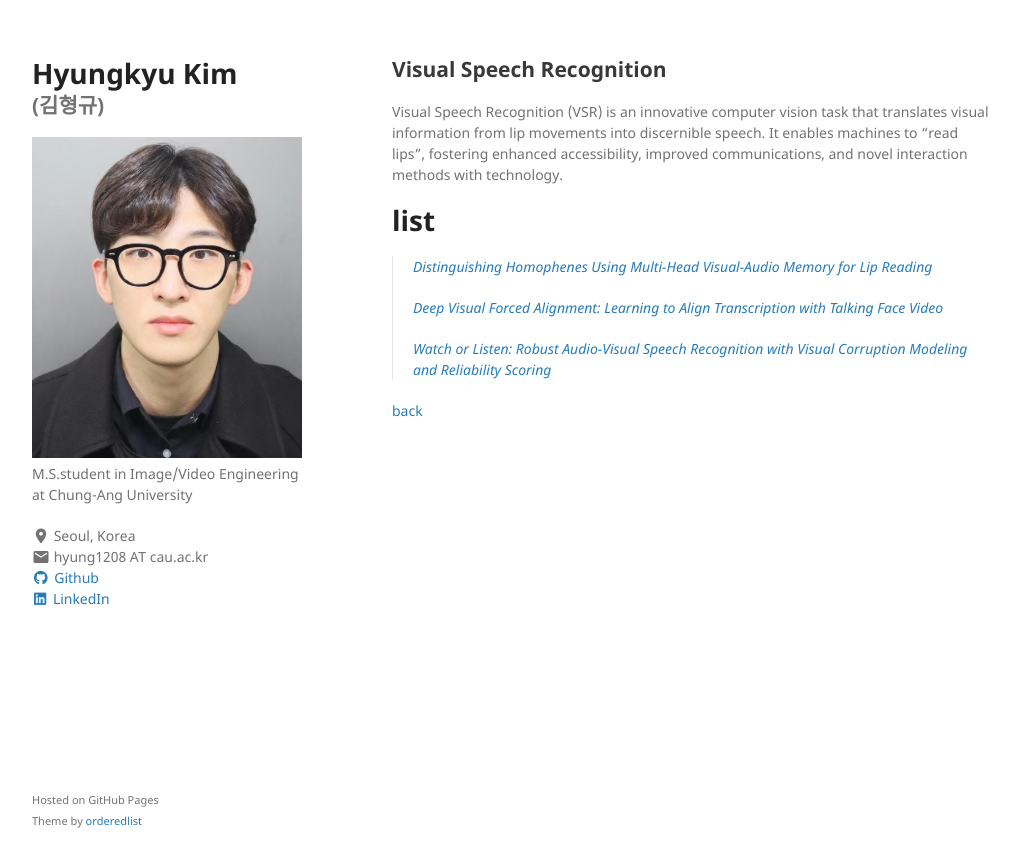
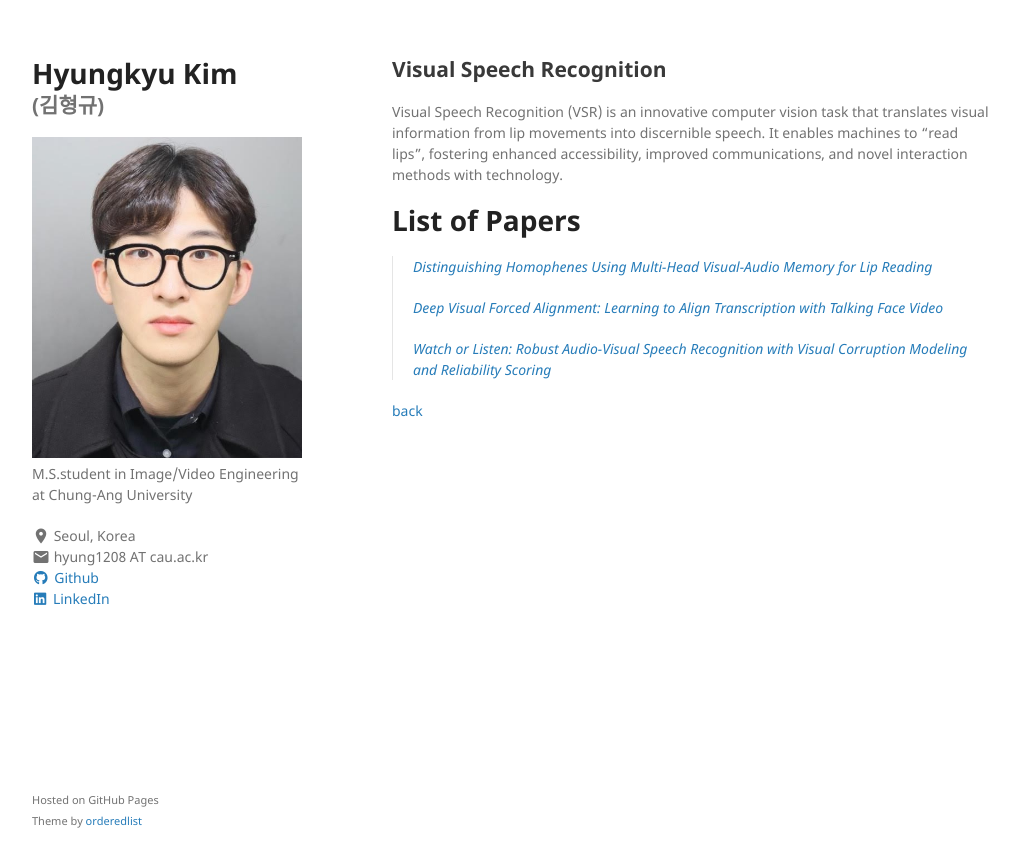
Before and after one commit to kimhyungkyu-1208/HYUNG-KYU-KIM, a Jekyll site: the page built from another_pages/Visual_Speech_Recognition.md, in a window 1280 px wide. Shown: the top 867 px of the page, without its empty margins (128-1147 px from the left). Built offline with Jekyll 4.4.1, drawn with Linux system fonts in a browser that asks for light colours; a style sheet for code colours, icons or effects is not loaded; our own code applies the rules of GitHub Pages for plain Markdown files.

Commit message:
Update_another_pages

```diff
--- a/another_pages/Visual_Speech_Recognition.md
+++ b/another_pages/Visual_Speech_Recognition.md
@@ -6,7 +6,8 @@ layout: default
 
 Visual Speech Recognition (VSR) is an innovative computer vision task that translates visual information from lip movements into discernible speech. It enables machines to "read lips", fostering enhanced accessibility, improved communications, and novel interaction methods with technology.
 
-# list
+# List of Papers
+
 > [Distinguishing Homophenes Using Multi-Head Visual-Audio Memory for Lip Reading](https://arxiv.org/abs/2204.01725)
 >
 > [Deep Visual Forced Alignment: Learning to Align Transcription with Talking Face Video](https://arxiv.org/abs/2303.08670)
```
Also changed, not shown: another_pages/Memory_Network.md (+1 -0 lines).
